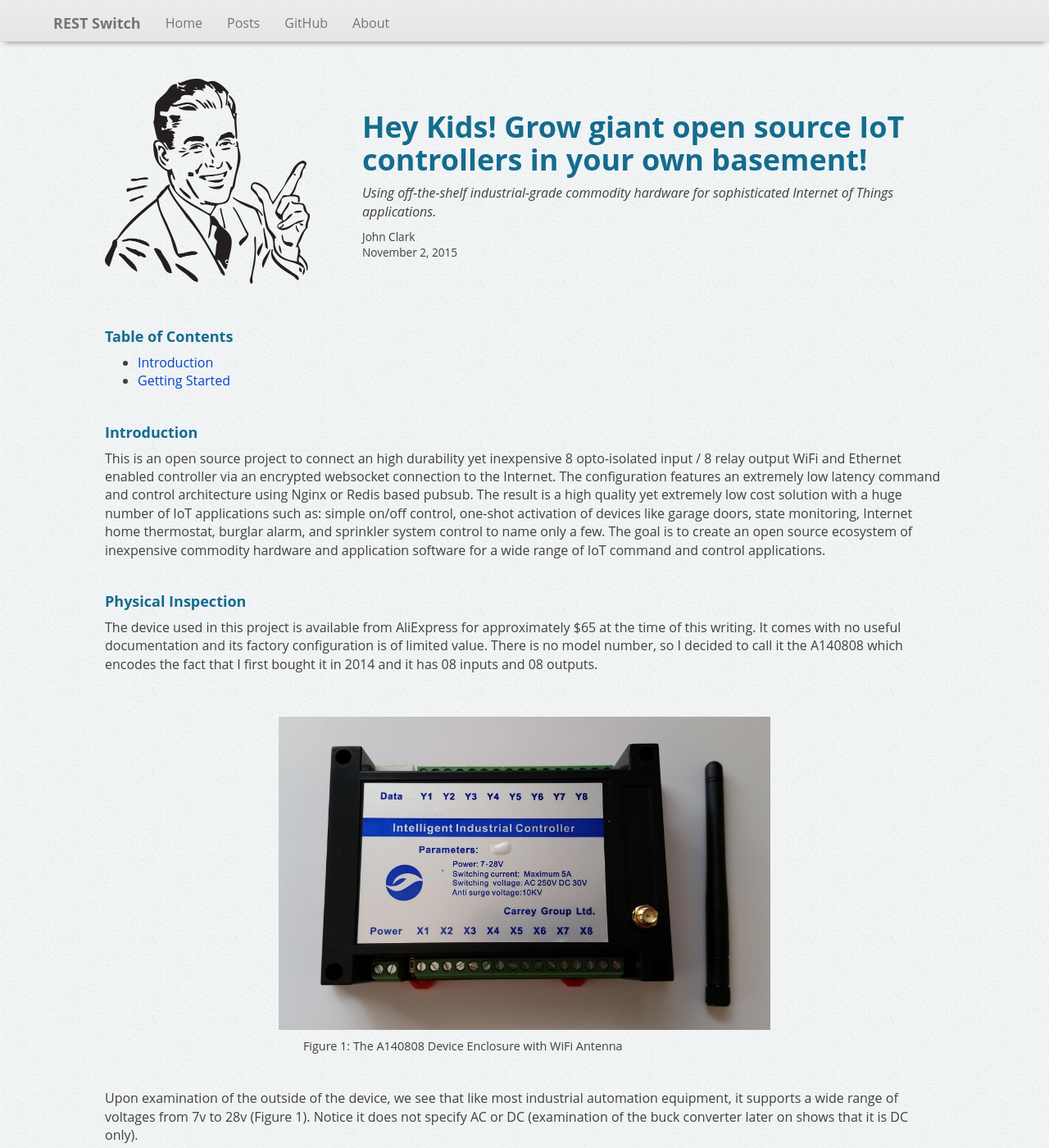
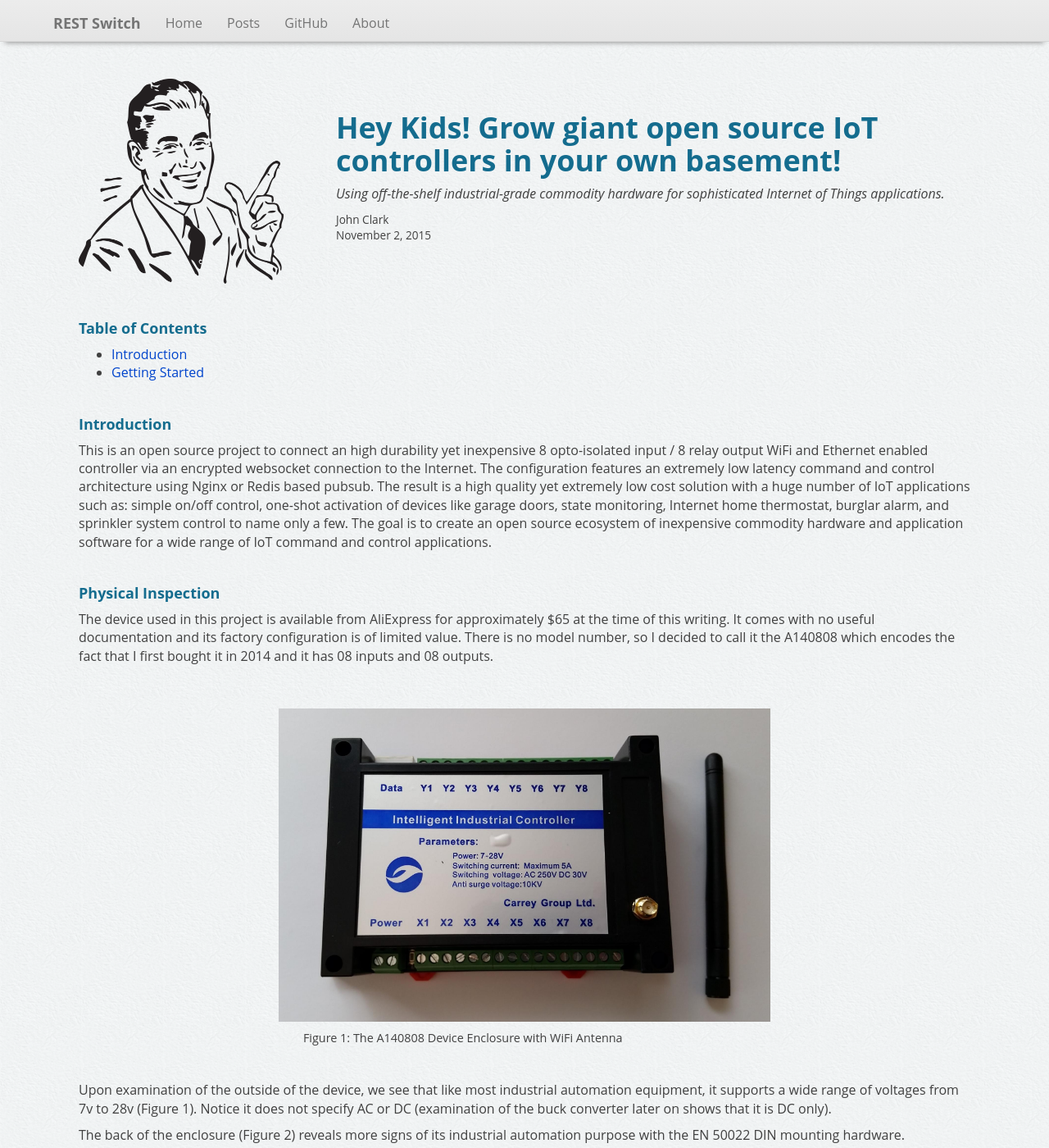
Before and after one commit to rest-switch/rest-switch.github.io, a Jekyll site: the page built from _posts/2015-11-02-a140808.markdown, in a window 1280 px wide and 1400 px high. Shown: the whole window at 82% size. Built offline with Jekyll 4.4.1, drawn with Linux system fonts in a browser that asks for light colours; nearby versions of some CDN libraries.

Commit message:
adjust padding

```diff
--- a/css/style.scss
+++ b/css/style.scss
@@ -37,7 +37,7 @@ a:hover {
 }
 
 .content {
-  margin: 6em 8em 6em 8em;
+  margin: 6em;
   flex: 1;
 }
 
@@ -61,9 +61,12 @@ div#footer a:focus, div#footer a:active, div#footer a:hover {
 .post-content h1,
 .post-content h2,
 .post-content h3,
-.post-content h4 {
+.post-content h4,
+.post-content h5 {
   color: #146c8e;
   font-weight: bold;
+  padding-top: 70px;
+  margin-top: -70px;
 }
 
 .bs-callout {
@@ -82,7 +85,8 @@ div#footer a:focus, div#footer a:active, div#footer a:hover {
 .bs-callout h1,
 .bs-callout h2,
 .bs-callout h3,
-.bs-callout h4 {
+.bs-callout h4,
+.bs-callout h5 {
   margin-top: 0;
   margin-bottom: 5px;
 }
```
